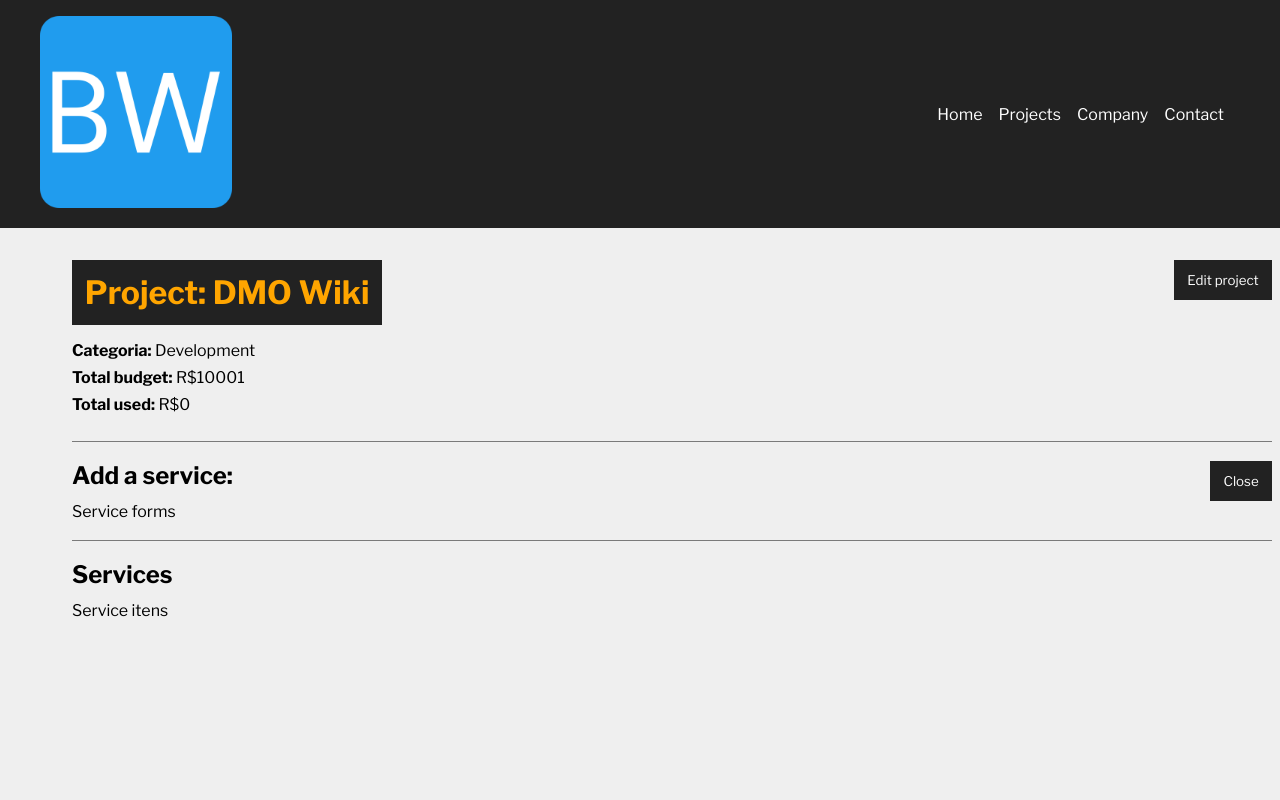
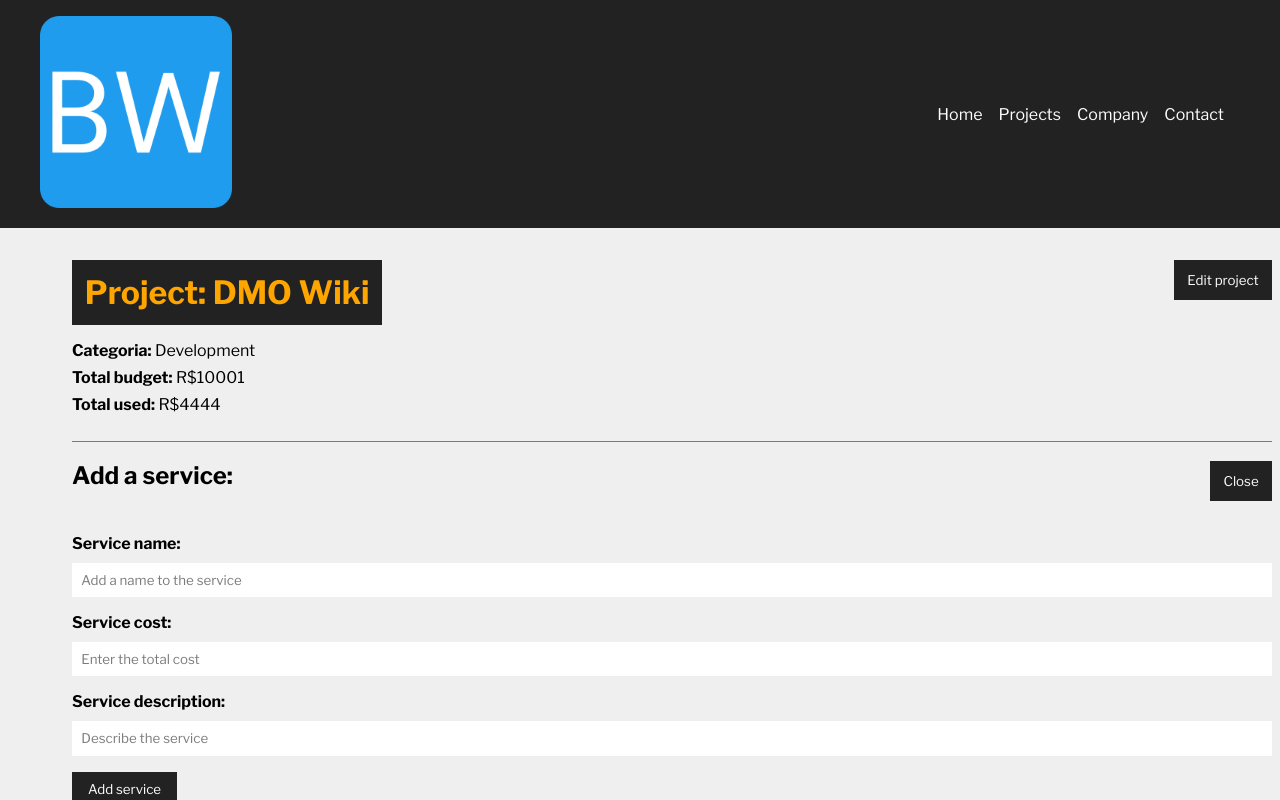
Before and after one commit to MarceloLima11/BudgetWise, a React (Vite) app: page /project/1 in a window 1280 px wide. Both pictures are taken after a click on the button "Add service". Shown: the top 800 px of the page. Built offline with nearby package versions, Linux system fonts and the light colour scheme; data requests are answered from the project's data file.

Commit message:
feat: add service to project

```diff
--- a/db.json
+++ b/db.json
@@ -7,8 +7,33 @@
         "id": "2",
         "name": "Development"
       },
-      "cost": 0,
-      "services": [],
+      "cost": 4444,
+      "services": [
+        {
+          "name": "Unknown Poetry",
+          "cost": "1111",
+          "description": "aaaaaaaaaaaa",
+          "id": "da212dda-895b-4707-a49d-21bd7ccc53ec"
+        },
+        {
+          "name": "Unknown Poetry",
+          "cost": "1111",
+          "description": "aaaaaaaaaaaa",
+          "id": "da212dda-895b-4707-a49d-21bd7ccc53ec"
+        },
+        {
+          "name": "Unknown Poetry",
+          "cost": "1111",
+          "description": "aaaaaaaaaaaa",
+          "id": "da212dda-895b-4707-a49d-21bd7ccc53ec"
+        },
+        {
+          "name": "Unknown Poetry",
+          "cost": "1111",
+          "description": "aaaaaaaaaaaa",
+          "id": "da212dda-895b-4707-a49d-21bd7ccc53ec"
+        }
+      ],
       "id": 1
     },
     {
--- a/package.json
+++ b/package.json
@@ -15,7 +15,8 @@
     "react": "^18.2.0",
     "react-dom": "^18.2.0",
     "react-icons": "^4.11.0",
-    "react-router-dom": "^6.16.0"
+    "react-router-dom": "^6.16.0",
+    "uuid": "^9.0.1"
   },
   "devDependencies": {
     "@types/react": "^18.2.15",
--- a/src/components/pages/Project.jsx
+++ b/src/components/pages/Project.jsx
@@ -1,12 +1,15 @@
-import styles from './Project.module.css'
+import { parse, v4 as uuidv4 } from 'uuid';
+
+import styles from './Project.module.css';
 
 import { useParams } from 'react-router-dom';
 import { useState, useEffect } from 'react';
 
 import Loading from '../layout/Loading';
 import Container from '../layout/Container';
-import ProjectForm from '../project/ProjectForm'
+import ProjectForm from '../project/ProjectForm';
 import Message from '../layout/Message';
+import ServiceForm from '../services/ServiceForm';
 
 function Project() {
     const { id } = useParams("id");
@@ -53,6 +56,38 @@
                 setShowProjectForm(false);
                 setMessage('Updated project!');
                 setType('success');
+            })
+            .catch(err => console.log(err))
+    }
+
+    function createService(project) {
+        setMessage('')
+
+        const lastService = project.services[project.services.length - 1]
+        lastService.id = uuidv4()
+
+        const lastServiceCost = lastService.cost;
+
+        const newCost = parseFloat(project.cost) +
+            parseFloat(lastService.cost);
+
+        if (newCost > parseFloat(project.budget)) {
+            setMessage('Budget exceeded, check the price of the service');
+            setType('error');
+            project.services.pop()
+            return false
+        }
+
+        project.cost = newCost;
+
+        fetch(`http://localhost:8080/projects/${project.id}`, {
+            method: 'PATCH',
+            headers: { 'Content-Type': 'application/json' },
+            body: JSON.stringify(project)
+        })
+            .then(resp => resp.json())
+            .then(data => {
+                console.log(data);
             })
             .catch(err => console.log(err))
     }
@@ -104,7 +139,11 @@
                         <div className={styles.project_info}>
                             {
                                 showServiceForm && (<div>
-                                    Service forms
+                                    <ServiceForm
+                                        handleSubmit={createService}
+                                        btnText="Add service"
+                                        projectData={project}
+                                    />
                                 </div>)
                             }
                         </div>
--- /dev/null
+++ b/src/components/services/ServiceForm.jsx
@@ -0,0 +1,52 @@
+import { useState } from 'react';
+
+import Input from '../form/Input.jsx'
+import SubmitButton from '../form/SubmitButton'
+
+import styles from '../project/ProjectForm.module.css'
+
+function ServiceForm({ handleSubmit, btnText, projectData }) {
+    const [service, setService] = useState({})
+
+    function submit(e) {
+        e.preventDefault();
+        projectData.services.push(service);
+        handleSubmit(projectData);
+    }
+
+    function handleChange(e) {
+        setService({ ...service, [e.target.name]: e.target.value })
+    }
+
+    return (
+        <form onSubmit={submit} className={styles.form}>
+            <Input
+                type="text"
+                text="Service name"
+                name="name"
+                placeholder="Add a name to the service"
+                handleOnChange={handleChange}
+            />
+
+            <Input
+                type="number"
+                text="Service cost"
+                name="cost"
+                placeholder="Enter the total cost"
+                handleOnChange={handleChange}
+            />
+
+            <Input
+                type="text"
+                text="Service description"
+                name="description"
+                placeholder="Describe the service"
+                handleOnChange={handleChange}
+            />
+
+            <SubmitButton text={btnText} />
+        </form>
+    );
+}
+
+export default ServiceForm;
```
Also changed, not shown: 1 other file (tests, documents, lock files or other folders).
